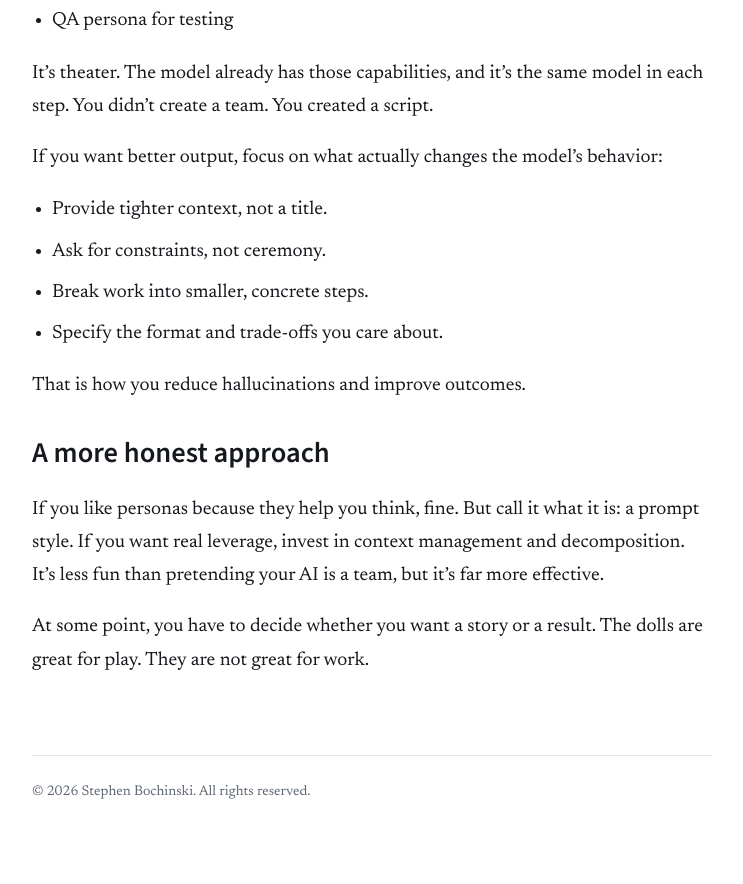
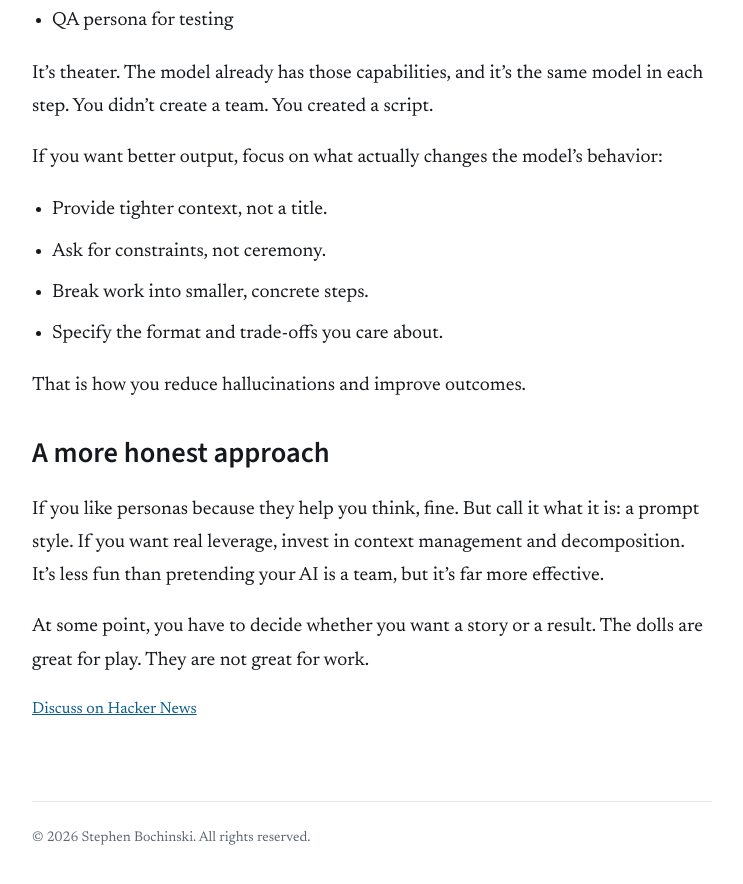
Before and after one commit to sbochins/personal-website, a Jekyll site: the page built from _posts/2026-01-02-ai-personas.md, in a window 1280 px wide and 900 px high, scrolled down 1638 px. Shown: the top 884 px of the window, without its empty margins (268-1011 px from the left). Built offline with Jekyll 4.4.1, drawn with Linux system fonts in a browser that asks for light colours; before the commit the page ends 2492 px from its top, so only the background shows below that.

Commit message:
Add automatic Hacker News discussion link

```diff
--- a/_config.yml
+++ b/_config.yml
@@ -2,7 +2,7 @@ title: Stephen Bochinski
 email: ""
 description: "Blog"
 baseurl: ""
-url: ""
+url: "https://stephen.bochinski.dev"
 
 markdown: kramdown
 permalink: /blog/:year/:month/:day/:title/
--- a/_layouts/post.html
+++ b/_layouts/post.html
@@ -9,4 +9,11 @@ layout: default
   <div class="post-body">
     {{ content }}
   </div>
+  <footer class="post-footer">
+    <p>
+      <a href="https://hn.algolia.com/?query={{ page.url | absolute_url | uri_escape }}">
+        Discuss on Hacker News
+      </a>
+    </p>
+  </footer>
 </article>
```
Also changed, not shown: 2 other files.
